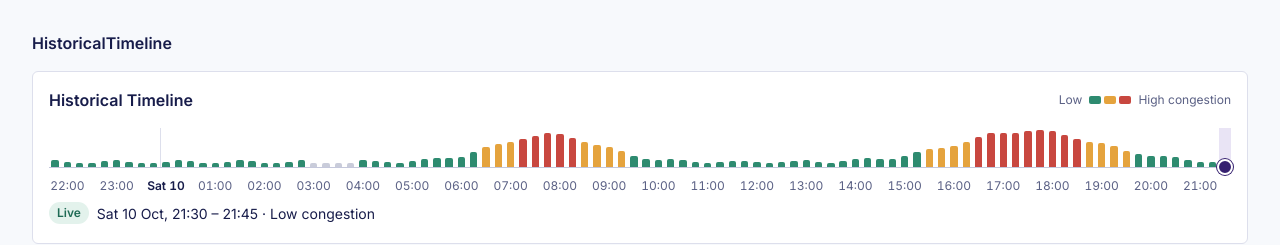
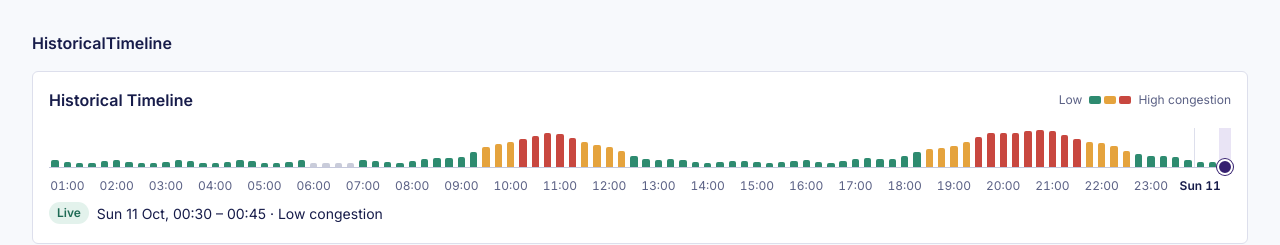
Before and after one commit to Falhebshi/2026-GP1-9, a React (Vite) app in the folder frontend/: page /preview in a window 1280 px wide. Shown: the part 5080-5325 px from the top of the page. Built offline with nearby package versions, Linux system fonts and the light colour scheme; what @deck.gl/extensions, @luma.gl/engine would draw is missing.

Commit message:
fix: show Network Overview dates and hours in Riyadh time

```diff
--- a/frontend/src/components/HistoricalTimeline.jsx
+++ b/frontend/src/components/HistoricalTimeline.jsx
@@ -3,6 +3,7 @@ import Badge from './Badge'
 import Button from './Button'
 import Card from './Card'
 import EmptyState from './EmptyState'
+import { RIYADH_TIME_ZONE, riyadhParts } from '../utils/riyadhTime'
 import './HistoricalTimeline.css'
 
 // The last 24 hours of congestion as a row of bars, with a slider for going
@@ -108,10 +109,8 @@ function HistoricalTimeline({
               onPointerLeave={() => setHoverIndex(null)}
             >
               {points.map((point, index) => {
-                const isMidnight =
-                  index > 0 &&
-                  point.date.getHours() === 0 &&
-                  point.date.getMinutes() === 0
+                const clock = riyadhParts(point.date.getTime())
+                const isMidnight = index > 0 && clock.hour === 0 && clock.minute === 0
 
                 return (
                   // One column: as tall as the plot, so it is easy to hit
@@ -171,8 +170,9 @@ function HistoricalTimeline({
             {/* Hour labels: one under every bar that starts on the hour */}
             <div className="timeline-axis" aria-hidden="true">
               {points.map((point, index) => {
-                if (point.date.getMinutes() !== 0) return null
-                const hour = point.date.getHours()
+                const clock = riyadhParts(point.date.getTime())
+                if (clock.minute !== 0) return null
+                const hour = clock.hour
 
                 return (
                   <span
@@ -266,13 +266,17 @@ function barHeight(point) {
 
 // "07:15"
 function formatTime(date) {
-  return date.toLocaleTimeString('en-GB', { hour: '2-digit', minute: '2-digit' })
+  return date.toLocaleTimeString('en-GB', {
+    hour: '2-digit',
+    minute: '2-digit',
+    timeZone: RIYADH_TIME_ZONE,
+  })
 }
 
 // "Sat 10"
 function formatDay(date) {
   return date
-    .toLocaleDateString('en-GB', { weekday: 'short', day: 'numeric' })
+    .toLocaleDateString('en-GB', { weekday: 'short', day: 'numeric', timeZone: RIYADH_TIME_ZONE })
     .replace(',', '')
 }
 
@@ -285,7 +289,12 @@ function formatRange(date, intervalMinutes) {
 // "Sat 10 Oct, 07:15 – 07:30 · High congestion"
 function describe(point, intervalMinutes) {
   const day = point.date
-    .toLocaleDateString('en-GB', { weekday: 'short', day: 'numeric', month: 'short' })
+    .toLocaleDateString('en-GB', {
+      weekday: 'short',
+      day: 'numeric',
+      month: 'short',
+      timeZone: RIYADH_TIME_ZONE,
+    })
     .replace(',', '') // some browsers write "Sat, 10 Oct"
   return `${day}, ${formatRange(point.date, intervalMinutes)} · ${levelLabel(point)}`
 }
--- a/frontend/src/pages/NetworkOverview.jsx
+++ b/frontend/src/pages/NetworkOverview.jsx
@@ -15,6 +15,7 @@ import {
   getOpeningTime,
   getSegments,
 } from '../services/networkService'
+import { RIYADH_TIME_ZONE, riyadhParts, riyadhTime } from '../utils/riyadhTime'
 import './NetworkOverview.css'
 
 // Network Traffic Overview: the city map with road congestion, a list of intersections by
@@ -35,25 +36,30 @@ const DAY = 24 * 60 * 60 * 1000
 const pad = (n) => String(n).padStart(2, '0')
 const hourLabel = (h) => `${pad(h)}:00`
 
-const dayLabel = (d) =>
-  d.toLocaleDateString('en-GB', { weekday: 'short', day: 'numeric', month: 'short' })
+// "Sat 14 Nov" of a Riyadh day (YYYY-MM-DD)
+const dayLabel = (day) =>
+  new Date(riyadhTime(day, 12)).toLocaleDateString('en-GB', {
+    weekday: 'short',
+    day: 'numeric',
+    month: 'short',
+    timeZone: RIYADH_TIME_ZONE,
+  })
 
 // The days to pick from, newest first. With network data, the days that have it ('' is the
-// newest); without, the last 7 days ('' is today, so the timeline follows live data).
+// newest); without, the last 7 days ('' is today, so the timeline follows live data). Days are
+// Riyadh days.
 function dayOptions(now, availableDays) {
+  const today = riyadhParts(now).day
   if (availableDays.length) {
-    const today = new Date(now)
-    const todayValue = `${today.getFullYear()}-${pad(today.getMonth() + 1)}-${pad(today.getDate())}`
     return [...availableDays].reverse().map((day, i) => ({
       value: i === 0 ? '' : day,
-      label: day === todayValue ? 'Today' : dayLabel(new Date(`${day}T12:00:00`)),
+      label: day === today ? 'Today' : dayLabel(day),
     }))
   }
   const options = [{ value: '', label: 'Today' }]
   for (let back = 1; back < 7; back++) {
-    const d = new Date(now - back * DAY)
-    const value = `${d.getFullYear()}-${pad(d.getMonth() + 1)}-${pad(d.getDate())}`
-    options.push({ value, label: dayLabel(d) })
+    const day = riyadhParts(now - back * DAY).day
+    options.push({ value: day, label: dayLabel(day) })
   }
   return options
 }
@@ -80,7 +86,8 @@ function NetworkOverview() {
   const [error, setError] = useState(null) // the error message, if loading failed
   const [bars, setBars] = useState([])
   const [segments, setSegments] = useState(null)
-  const [availableDays, setAvailableDays] = useState([]) // days with network data
+  // days with network data: [] while the server fills its first interval, null when it is not running
+  const [availableDays, setAvailableDays] = useState([])
   const [timelineOpen, setTimelineOpen] = useState(false) // closed, so the map gets the room
   const timelineRef = useRef(null)
   const sideRef = useRef(null)
@@ -99,11 +106,9 @@ function NetworkOverview() {
         if (!cancelled) setError(err.message)
       })
 
-    // with network data, open on the current time of day on the newest day
-    Promise.all([getAvailableDays(), getOpeningTime()]).then(([days, opening]) => {
-      if (cancelled) return
-      setAvailableDays(days)
-      if (opening) setTime(opening)
+    // with network data that does not reach today, open on the current time of day on the newest day
+    getOpeningTime().then((opening) => {
+      if (!cancelled && opening) setTime(opening)
     })
 
     return () => {
@@ -118,13 +123,29 @@ function NetworkOverview() {
     return () => clearInterval(timer)
   }, [])
 
+  // the days with data, again every minute: the server fills them after it starts, and it can be
+  // started or stopped while the page is open
+  useEffect(() => {
+    let cancelled = false
+    getAvailableDays().then((days) => {
+      if (!cancelled) setAvailableDays(days)
+    })
+    return () => {
+      cancelled = true
+    }
+  }, [now])
+
   // 24 hours of bars: the last 24 hours today, or the whole of a past day
   useEffect(() => {
     let cancelled = false
-    const end = day ? new Date(`${day}T23:45:00`).getTime() : now
-    getNetworkTimeline(end).then((result) => {
-      if (!cancelled) setBars(result.bars)
-    })
+    const end = day ? Date.parse(riyadhTime(day, 23, 45)) : now
+    getNetworkTimeline(end)
+      .then((result) => {
+        if (!cancelled) setBars(result.bars)
+      })
+      .catch(() => {
+        if (!cancelled) setBars([]) // tried again at the next minute
+      })
     return () => {
       cancelled = true
     }
@@ -132,18 +153,25 @@ function NetworkOverview() {
 
   const latest = bars.at(-1)?.time
   const shown = time ? new Date(time) : new Date(latest ?? now)
+  const shownHour = riyadhParts(shown.getTime()).hour // the hour in Riyadh
 
-  // the map at the chosen time; for the latest data, again whenever a new bar arrives
+  // the map at the chosen time; for the latest data, again whenever a new bar arrives; and again when
+  // the server starts, stops or adds a day
   const liveBar = time ? null : latest
+  const dayCount = availableDays === null ? -1 : availableDays.length
   useEffect(() => {
     let cancelled = false
-    getSegments(time).then((data) => {
-      if (!cancelled) setSegments(data)
-    })
+    getSegments(time)
+      .then((data) => {
+        if (!cancelled) setSegments(data)
+      })
+      .catch(() => {
+        if (!cancelled) setSegments(null) // the plain map until the next try
+      })
     return () => {
       cancelled = true
     }
-  }, [time, liveBar])
+  }, [time, liveBar, dayCount])
 
   // the size of the floating cards: the map keeps its buttons above the timeline, and fits the
   // study area into the space the cards leave free, so the intersection dots are never under them
@@ -161,25 +189,25 @@ function NetworkOverview() {
   function changeDay(value) {
     setDay(value)
     // keep the same hour on the new day; '' (the newest day) goes to the latest data
-    if (value) setTime(`${value}T${pad(shown.getHours())}:00:00`)
+    if (value) setTime(riyadhTime(value, shownHour))
     else setTime(null)
   }
 
   // the most recent bar that starts at this hour
   function goToHour(hour) {
     const bar = [...bars].reverse().find((b) => {
-      const d = new Date(b.time)
-      return d.getHours() === hour && d.getMinutes() === 0
+      const t = riyadhParts(Date.parse(b.time))
+      return t.hour === hour && t.minute === 0
     })
     if (bar) setTime(bar === bars.at(-1) && !day ? null : bar.time)
   }
 
   const hourOptions = []
   for (let h = 0; h < 24; h++) {
-    if (bars.some((b) => new Date(b.time).getHours() === h))
+    if (bars.some((b) => riyadhParts(Date.parse(b.time)).hour === h))
       hourOptions.push({ value: String(h), label: hourLabel(h) })
   }
-  const activePeak = PEAKS.find((p) => shown.getHours() >= p.from && shown.getHours() < p.to)
+  const activePeak = PEAKS.find((p) => shownHour >= p.from && shownHour < p.to)
 
   if (error) {
     return (
@@ -220,9 +248,11 @@ function NetworkOverview() {
 
         {network.isSample && (
           <Notice variant="warning">
-            {availableDays.length
-              ? 'Synthetic data: road congestion is generated from real daily traffic patterns, not measured on these roads.'
-              : 'Road congestion is not available: the network map server is not running.'}
+            {availableDays === null
+              ? 'Road congestion is not available: the network map server is not running.'
+              : availableDays.length
+                ? 'Synthetic data: road congestion is generated from real daily traffic patterns, not measured on these roads.'
+                : 'Loading road congestion: the network map server is preparing the last 7 days.'}
           </Notice>
         )}
 
@@ -291,7 +321,7 @@ function NetworkOverview() {
             <Select
               label="Past time"
               size="sm"
-              options={dayOptions(now, availableDays)}
+              options={dayOptions(now, availableDays ?? [])}
               value={day}
               onChange={changeDay}
             />
@@ -299,7 +329,7 @@ function NetworkOverview() {
               ariaLabel="Hour"
               size="sm"
               options={hourOptions}
-              value={String(shown.getHours())}
+              value={String(shownHour)}
               onChange={(h) => goToHour(Number(h))}
             />
             <span className="network-overview-divider" />
--- /dev/null
+++ b/frontend/src/utils/riyadhTime.js
@@ -0,0 +1,24 @@
+// Jaadah's data is in Riyadh time, so dates and hours are shown in Riyadh time whatever time zone
+// the laptop is set to. Riyadh is UTC+3 all year (no daylight saving).
+//
+//   riyadhParts(ms)          { day: 'YYYY-MM-DD', hour, minute } of a moment in Riyadh
+//   riyadhTime(day, hour)    the ISO time of that Riyadh day and hour, e.g. '2026-11-14T08:00:00+03:00'
+//   RIYADH_TIME_ZONE         for toLocaleDateString / toLocaleTimeString ({ timeZone })
+
+export const RIYADH_TIME_ZONE = 'Asia/Riyadh'
+
+const RIYADH_OFFSET = 3 * 60 * 60 * 1000
+const pad = (n) => String(n).padStart(2, '0')
+
+export function riyadhParts(ms) {
+  const riyadh = new Date(ms + RIYADH_OFFSET)
+  return {
+    day: riyadh.toISOString().slice(0, 10),
+    hour: riyadh.getUTCHours(),
+    minute: riyadh.getUTCMinutes(),
+  }
+}
+
+export function riyadhTime(day, hour, minute = 0) {
+  return `${day}T${pad(hour)}:${pad(minute)}:00+03:00`
+}
```
